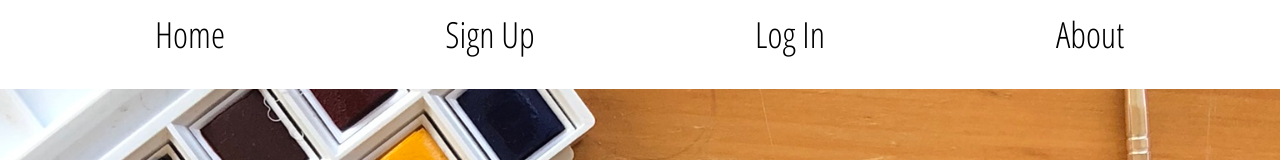
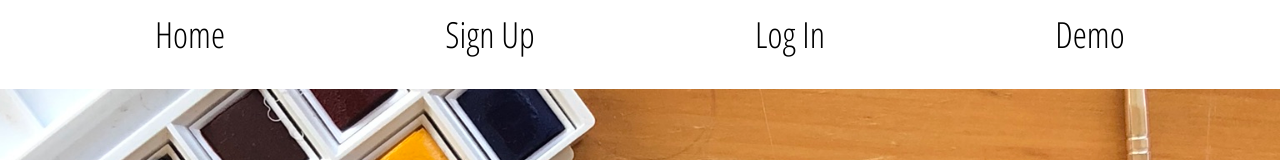
Before and after one commit to neelyab/embroidery-helper, a React (Create React App) app: page / in a window 1280 px wide. Shown: the top 160 px of the page. Built offline with nearby package versions, Linux system fonts and the light colour scheme.

Commit message:
npm run build

```diff
--- a/src/Nav/nav.js
+++ b/src/Nav/nav.js
@@ -11,15 +11,18 @@ class Nav extends Component {
         const token = TokenService.hasAuthToken()
         return(
             <nav>
-                <Link to='/'><li>Home</li></Link>
+               <Link to='/'><li>Home</li></Link>
                 {!token ?
-                <>
+                  <>
                 <Link to='/sign-up'><li>Sign Up</li></Link>
                 <Link to='/login'><li>Log In</li></Link>
+                <Link to='/demo'><li>Demo</li></Link>
                 </>
                 :
-                <Link to='/login' onClick={this.logout}><li>Log Out</li></Link>}
+                <>
+                <Link to='/login' onClick={this.logout}><li>Log Out</li></Link>
                 <Link to='/about'><li>About</li></Link>
+                </>}
             </nav>
         )
     }
```
